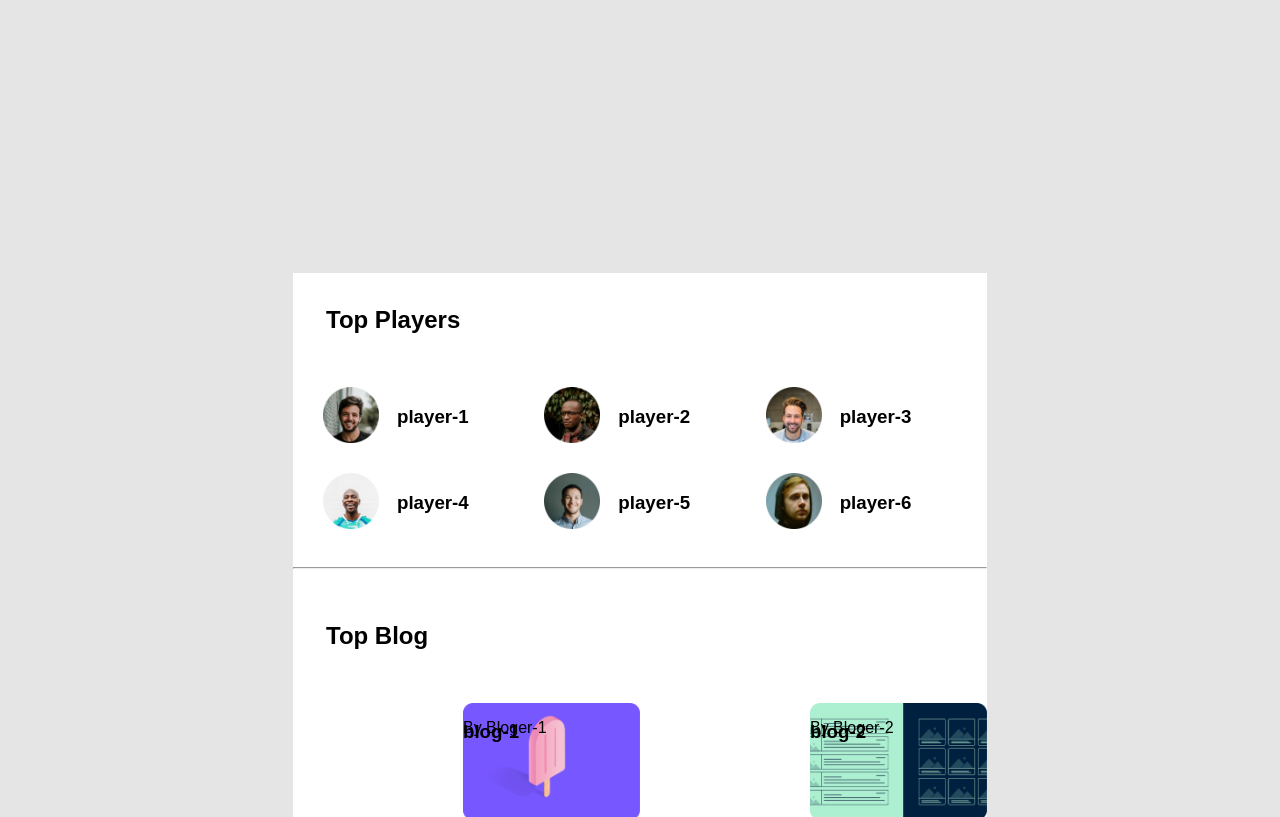
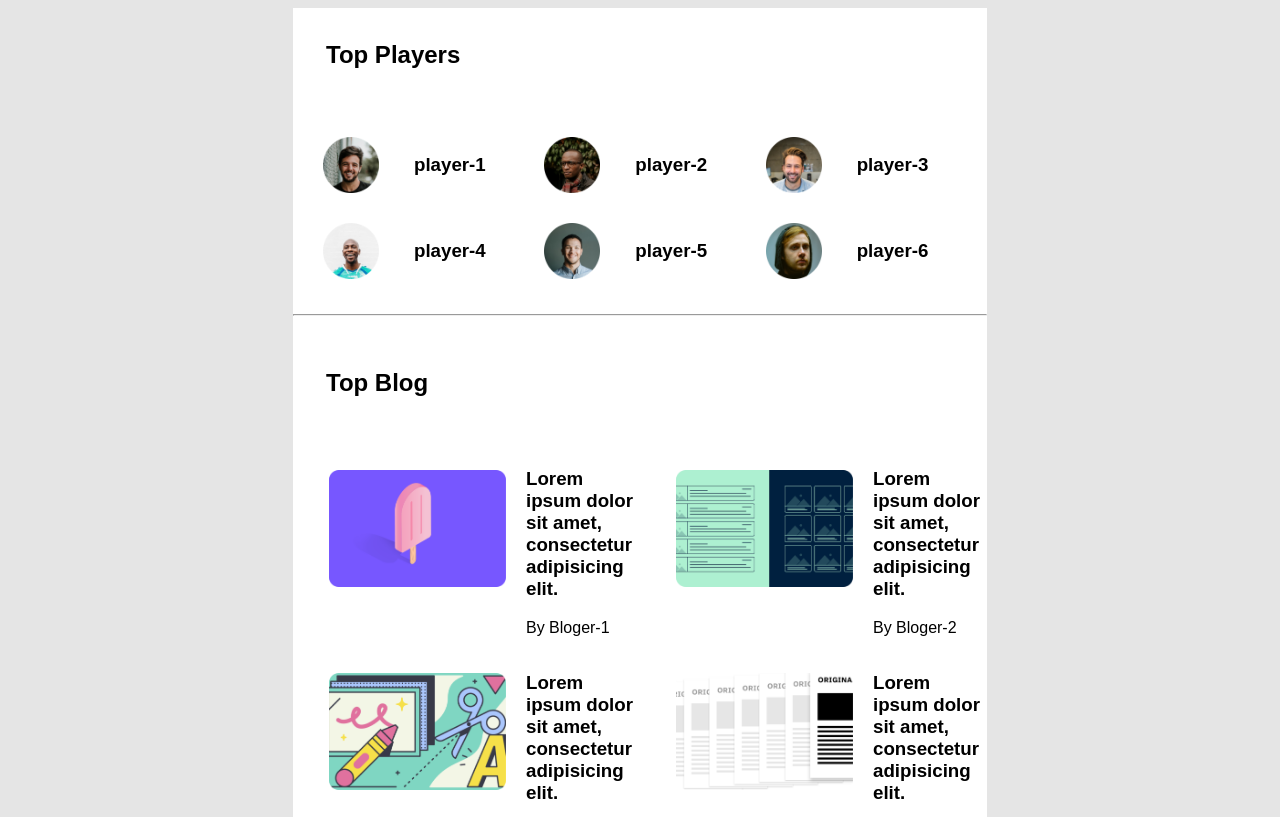
Before and after one commit to md-sofiul-alam/leader-board, a plain HTML site: page index.html in a window 1280 px wide. Shown: the part 114-931 px from the top of the page. Drawn offline with Linux system fonts and the light colour scheme.

Commit message:
blog added

```diff
--- a/index.html
+++ b/index.html
@@ -6,7 +6,6 @@
     <meta name="viewport" content="width=device-width, initial-scale=1.0">
     <title>Leader Board</title>
     <link rel="stylesheet" href="style.css">
-   <link rel="shortcut icon" href="images/icons/logo.png" type="image/x-icon">
 </head>
 <body>
     <!-- header start -->
@@ -55,27 +54,45 @@
             </div>
         </div>
         <hr>
+        <!-- bogers -->
         <h1>Top Blog</h1>
         <div class="blogers">
             <div class="blog">
+                <div>
                     <img src="images/blogs/blog-1.png" alt="" class="blog-pic">
-                <h3 class="blog-name">blog-1</h3>
+                </div>
+                <div>
+                    <h3 class="blog-name">Lorem ipsum dolor sit amet, consectetur adipisicing elit.</h3>
                     <p class="bloger-name">By Bloger-1</p>
                  </div>
+
+            </div>
             <div class="blog">
+                <div>
                     <img src="images/blogs/blog-2.png" alt="" class="blog-pic">
-                <h3 class="blog-name">blog-2</h3>
+                </div>
+                <div>
+                    <h3 class="blog-name">Lorem ipsum dolor sit amet, consectetur adipisicing elit.</h3>
                     <p class="bloger-name">By Bloger-2</p>
                 </div>
+            </div>
             <div class="blog">
+                <div>
                     <img src="images/blogs/blog-3.png" alt="" class="blog-pic">
-                <h3 class="blog-name">blog-3</h3>
+                </div>
+                <div>
+                    <h3 class="blog-name">Lorem ipsum dolor sit amet, consectetur adipisicing elit.</h3>
                 <p class="bloger-name">By Bloger-3</p>
                 </div>
+            </div>
             <div class="blog">
+                <div>
                     <img src="images/blogs/blog-4.png" alt="" class="blog-pic">
-                <h3 class="blog-name">blog-4</h3>
+                </div>
+                <div>
+                    <h3 class="blog-name">Lorem ipsum dolor sit amet, consectetur adipisicing elit.</h3>
                     <p class="bloger-name">By Bloger-4</p>
+                </div>
             </div>
         </div>
     </section>
--- a/style.css
+++ b/style.css
@@ -8,9 +8,7 @@
 body{
     background-color: #E5E5E5;
 }
-section{
-    margin-top: 20px;
-}
+
 header {
     display: flex;
     background-color: #562EFF;
@@ -50,47 +48,42 @@ li a, li{
 /* Top players and blog */
 .topers{
     background-color:white;
-    margin: 285px;
+    margin: 0 285px;
 }
 .players{
     margin-left: 30px ;
     display: grid;
     grid-template-columns: repeat(3, 1fr);
+    align-items: center;
+    margin-bottom: 20px;
 }
 .topers h1{
     padding:33px
 }
 .player img{
     width: 56px;
-    padding-bottom: 30px;
+    height: 56px;
+    margin: 15px 0;
+    /* padding-bottom: 30px; */
 
 }
 .player{
     display: flex;
-    gap: 18px;
+    gap: 35px;
+    align-items: center;
 }
 /* Blogers */
 .blog img {
     width: 177px;
     border-radius: 7px;
+    margin: 20px 0;
+}
+.blog{
+    display: flex;
+    gap: 20px;
+    padding-left: 36px;
 }
 .blogers{
     display: grid;
     grid-template-columns: repeat(2, 1fr);
 }
-
-.blog-name{
-    grid-area: blog;
-}
-.blog-pic{
-    grid-area: blogPic;
-}
-.bloger-name{
-    grid-area: bloger;
-}
-.blog{
-    display: grid;
-    gap: -20PX;
-    grid-template-columns: repeat(2, 1fr);
-    grid-template-areas: "blocPic  blog" " bloger" ;
-    }
```
Lines whose indentation alone changed are shown as unchanged.
